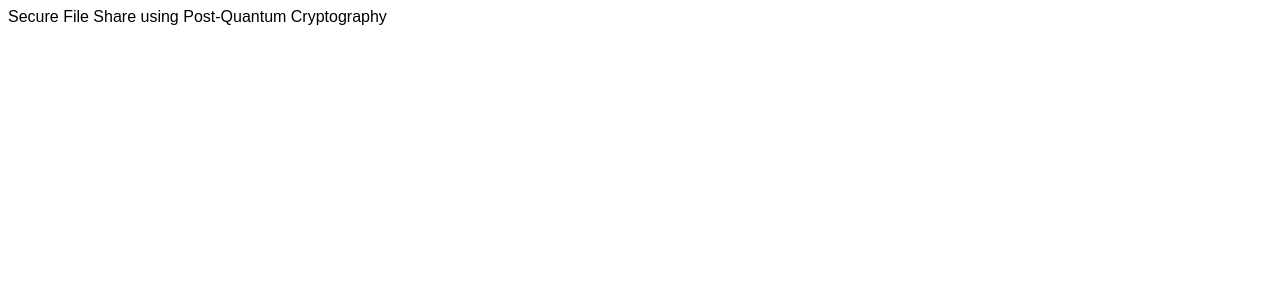
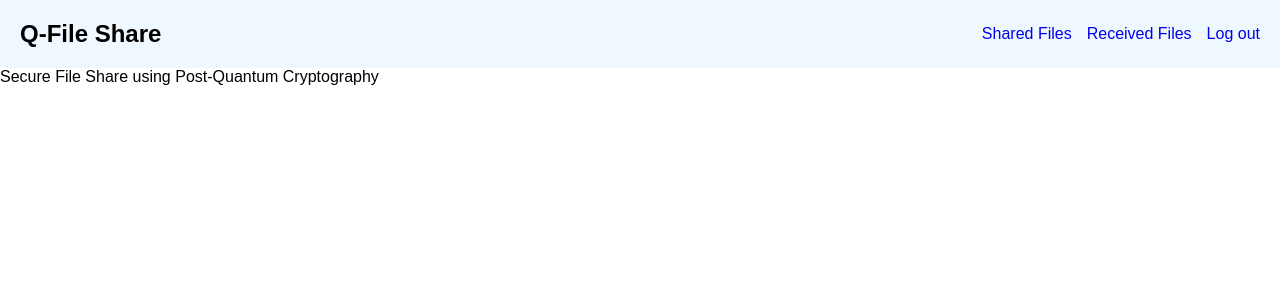
Before and after one commit to ns-krishnakodali/q-file-share, a Next.js app in the folder q-file-share-ui/: page /dashboard in a window 1280 px wide. Shown: the top 300 px of the page. Built offline with nearby package versions, Linux system fonts and the light colour scheme.

Commit message:
New: Add a navbar placeholder (FE)
* New: Add a navbar

* New: Add styling

* Fix: Fix page name

* Fix: Pass links to display as prop

---------

Authored-by: Ujjwal Goel

```diff
--- a/q-file-share-ui/src/app/dashboard/page.tsx
+++ b/q-file-share-ui/src/app/dashboard/page.tsx
@@ -1,9 +1,18 @@
+import { NavBar } from "@/modules";
+
 const Dashboard = () => {
-	return (
-		<div>
-			Secure File Share using Post-Quantum Cryptography
-		</div>
-	)
+  return (
+    <>
+      <NavBar
+        showLogo={true}
+        pages={[
+          { name: "Shared Files", path: "/shared-files" },
+          { name: "Received Files", path: "/received-files" },
+        ]}
+      />
+      <div>Secure File Share using Post-Quantum Cryptography</div>
+    </>
+  );
 };
 
 export default Dashboard;
--- a/q-file-share-ui/src/app/globals.css
+++ b/q-file-share-ui/src/app/globals.css
@@ -23,4 +23,5 @@ body {
   font-family: Arial, Helvetica, sans-serif;
   -webkit-font-smoothing: antialiased;
   -moz-osx-font-smoothing: grayscale;
+  margin: 0;
 }
--- a/q-file-share-ui/src/modules/NavBar/NavBar.module.css
+++ b/q-file-share-ui/src/modules/NavBar/NavBar.module.css
@@ -0,0 +1,21 @@
+.navbar {
+  background-color: aliceblue;
+  margin: 0;
+  padding: 20px;
+  display: flex;
+  justify-content: space-between;
+  gap: 15px;
+  align-items: center;
+}
+
+.navbar_logo {
+  font-size: 1.5rem;
+  font-weight: bold;
+  color: black;
+  text-decoration: none;
+  margin-right: auto;
+}
+
+.navbar_menu_item {
+  text-decoration: none;
+}
--- a/q-file-share-ui/src/modules/NavBar/index.tsx
+++ b/q-file-share-ui/src/modules/NavBar/index.tsx
@@ -1,5 +1,28 @@
 import styles from "./NavBar.module.css";
 
-interface INavBar { }
+interface INavBarProps {
+  pages: { name: string; path: string }[];
+  showLogo: boolean;
+}
 
-export const NavigationBar = (props: INavBar) => { };
+export const NavBar = ({ pages, showLogo }: INavBarProps) => {
+  return (
+    <div className={styles.navbar}>
+      {showLogo && (
+        <a href="/dashboard" className={styles.navbar_logo}>
+          Q-File Share
+        </a>
+      )}
+
+      {pages.map((page) => (
+        <a key={page.path} href={page.path} className={styles.navbar_menu_item}>
+          {page.name}
+        </a>
+      ))}
+
+      <a href="#" className={styles.navbar_menu_item}>
+        Log out
+      </a>
+    </div>
+  );
+};
```
Also changed, not shown: 2 other files (tests, documents, lock files or other folders). Lines whose indentation alone changed are shown as unchanged.
